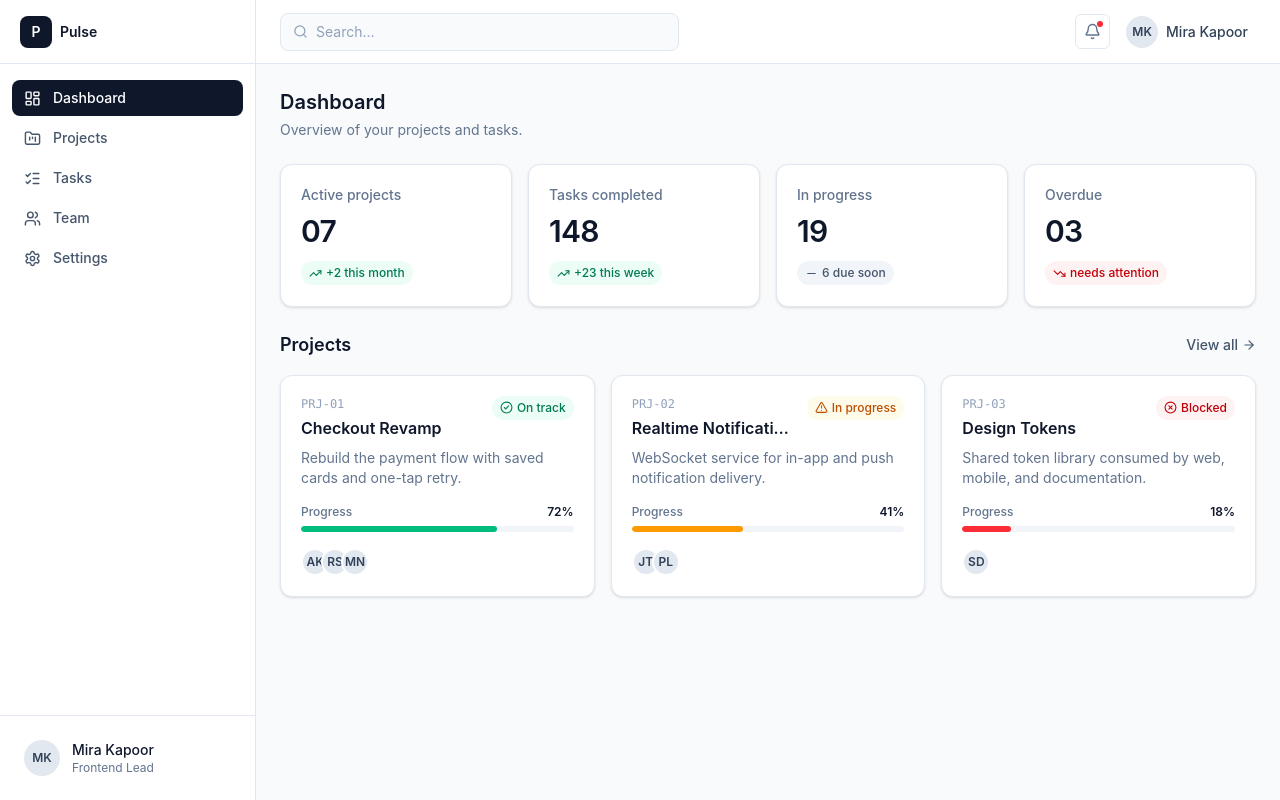
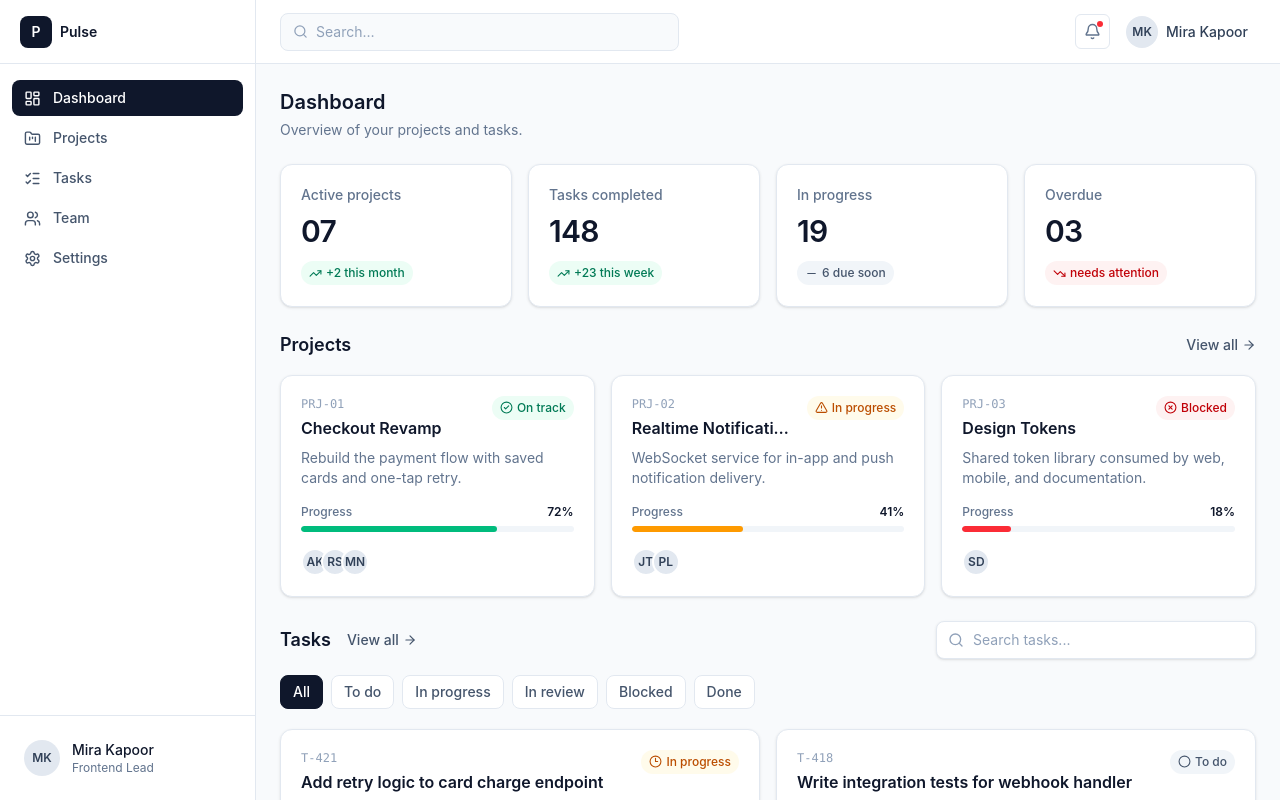
Before and after one commit to duttaanirban/Nexa, a React app in the folder Frontend/: page / in a window 1280 px wide. Built offline with nearby package versions, Linux system fonts and the light colour scheme; the HTML template or start-up script is replaced by a standard one.

Commit message:
feat: add task search and filtering

```diff
--- /dev/null
+++ b/Frontend/src/components/dashboard/TaskCard.jsx
@@ -0,0 +1,169 @@
+import {
+  AlertCircle,
+  ArrowDown,
+  CalendarDays,
+  CheckCircle2,
+  Circle,
+  Clock3,
+  Info,
+  XCircle,
+} from "lucide-react";
+import {
+  TASK_PRIORITIES,
+  TASK_STATUS,
+} from "../../data/mockData";
+
+/**
+ * Maps priority variants to their visual treatment.
+ * The priority data itself remains in mockData.js.
+ */
+const PRIORITY_STYLES = {
+  danger: {
+    icon: AlertCircle,
+    className: "bg-red-50 text-red-700",
+    label: "High priority",
+  },
+  warning: {
+    icon: Clock3,
+    className: "bg-amber-50 text-amber-700",
+    label: "Medium priority",
+  },
+  neutral: {
+    icon: ArrowDown,
+    className: "bg-slate-100 text-slate-600",
+    label: "Low priority",
+  },
+};
+
+/**
+ * Maps status variants to icons.
+ * Colors and labels come from TASK_STATUS in mockData.js.
+ */
+const STATUS_ICONS = {
+  success: CheckCircle2,
+  warning: Clock3,
+  info: Info,
+  danger: XCircle,
+  neutral: Circle,
+};
+
+/**
+ * TaskCard
+ *
+ * Renders one task summary using only the supplied task data.
+ *
+ * Props:
+ * - task: {
+ *     id: string
+ *     title: string
+ *     project: string
+ *     assignee: string
+ *     due: string
+ *     priority: string
+ *     status: string
+ *   }
+ */
+export default function TaskCard({ task = {} }) {
+  const {
+    id = "No ID",
+    title = "Untitled task",
+    project = "No project",
+    assignee = "NA",
+    due = "No due date",
+    priority = "Unspecified",
+    status,
+  } = task;
+
+  const priorityDetails = TASK_PRIORITIES[priority] ?? {
+    variant: "neutral",
+  };
+
+  const priorityStyle =
+    PRIORITY_STYLES[priorityDetails.variant] ??
+    PRIORITY_STYLES.neutral;
+
+  const statusDetails = TASK_STATUS[status] ?? {
+    label: status || "Unknown status",
+    variant: "neutral",
+  };
+
+  const StatusIcon =
+    STATUS_ICONS[statusDetails.variant] ?? STATUS_ICONS.neutral;
+
+  const PriorityIcon = priorityStyle.icon;
+
+  return (
+    <article
+      className="rounded-xl border border-slate-200 bg-white p-4 shadow-sm transition-shadow hover:shadow-md sm:p-5"
+      aria-labelledby={`task-title-${id}`}
+    >
+      {/* Task heading */}
+      <div className="flex items-start justify-between gap-3">
+        <div className="min-w-0">
+          <p className="font-mono text-xs text-slate-400">
+            {id}
+          </p>
+
+          <h3
+            id={`task-title-${id}`}
+            className="mt-1 text-base font-semibold text-slate-900"
+          >
+            {title}
+          </h3>
+
+          <p className="mt-1 truncate text-sm text-slate-500">
+            {project}
+          </p>
+        </div>
+
+        {/* Status */}
+        <span
+          className={`inline-flex shrink-0 items-center gap-1 rounded-full px-2 py-1 text-xs font-medium ${
+            statusDetails.variant === "success"
+              ? "bg-emerald-50 text-emerald-700"
+              : statusDetails.variant === "warning"
+                ? "bg-amber-50 text-amber-700"
+                : statusDetails.variant === "info"
+                  ? "bg-blue-50 text-blue-700"
+                  : statusDetails.variant === "danger"
+                    ? "bg-red-50 text-red-700"
+                    : "bg-slate-100 text-slate-600"
+          }`}
+        >
+          <StatusIcon size={13} aria-hidden="true" />
+          {statusDetails.label}
+        </span>
+      </div>
+
+      {/* Task metadata */}
+      <div className="mt-4 flex flex-wrap items-center gap-x-4 gap-y-2 text-sm text-slate-500">
+        {/* Assignee */}
+        <div className="inline-flex items-center gap-2">
+          <span
+            className="flex h-7 w-7 items-center justify-center rounded-full bg-slate-100 text-xs font-semibold text-slate-700"
+            aria-hidden="true"
+          >
+            {assignee}
+          </span>
+
+          <span>{assignee}</span>
+        </div>
+
+        {/* Due date */}
+        <span className="inline-flex items-center gap-1.5">
+          <CalendarDays size={15} aria-hidden="true" />
+          <span>{due}</span>
+        </span>
+
+        {/* Priority */}
+        <span
+          className={`inline-flex items-center gap-1.5 rounded-full px-2 py-1 text-xs font-medium ${priorityStyle.className}`}
+          aria-label={priorityStyle.label}
+        >
+          <PriorityIcon size={13} aria-hidden="true" />
+          <span>{priority}</span>
+        </span>
+      </div>
+    </article>
+  );
+}
--- /dev/null
+++ b/Frontend/src/components/dashboard/TaskSection.jsx
@@ -0,0 +1,162 @@
+import { useState } from "react";
+import { Search, ArrowRight, ListChecks } from "lucide-react";
+import TaskCard from "./TaskCard";
+
+/**
+ * TaskSection
+ *
+ * Dashboard section for displaying, searching, and filtering tasks.
+ *
+ * Props:
+ * - tasks: Array of task objects
+ * - filters: Array<{ value: string, label: string }>
+ */
+export default function TaskSection({
+  tasks = [],
+  filters = [],
+}) {
+  const [searchQuery, setSearchQuery] = useState("");
+  const [selectedFilter, setSelectedFilter] = useState("all");
+
+  const normalizedQuery = searchQuery.trim().toLowerCase();
+
+  const filteredTasks = tasks.filter((task) => {
+    const matchesFilter =
+      selectedFilter === "all" ||
+      task.status === selectedFilter;
+
+    const searchableText = [
+      task.title,
+      task.project,
+      task.id,
+      task.assignee,
+    ]
+      .filter(Boolean)
+      .join(" ")
+      .toLowerCase();
+
+    return (
+      matchesFilter &&
+      searchableText.includes(normalizedQuery)
+    );
+  });
+
+  return (
+    <section
+      aria-labelledby="tasks-heading"
+      className="flex flex-col gap-4"
+    >
+      {/* Section header */}
+      <div className="flex flex-col gap-3 lg:flex-row lg:items-center lg:justify-between">
+        <div className="flex items-center justify-between gap-4">
+          <h2
+            id="tasks-heading"
+            className="text-lg font-semibold text-slate-900"
+          >
+            Tasks
+          </h2>
+
+          <button
+            type="button"
+            className="inline-flex items-center gap-1 text-sm font-medium text-slate-600 transition-colors hover:text-slate-900 focus-visible:outline focus-visible:outline-2 focus-visible:outline-offset-2 focus-visible:outline-slate-400"
+            aria-label="View all tasks"
+          >
+            View all
+            <ArrowRight
+              size={14}
+              aria-hidden="true"
+            />
+          </button>
+        </div>
+
+        {/* Search */}
+        <label className="relative block w-full lg:max-w-xs">
+          <span className="sr-only">
+            Search tasks
+          </span>
+
+          <Search
+            size={16}
+            aria-hidden="true"
+            className="pointer-events-none absolute left-3 top-1/2 -translate-y-1/2 text-slate-400"
+          />
+
+          <input
+            type="search"
+            value={searchQuery}
+            onChange={(event) =>
+              setSearchQuery(event.target.value)
+            }
+            placeholder="Search tasks..."
+            className="w-full rounded-lg border border-slate-200 bg-white py-2 pl-9 pr-3 text-sm text-slate-900 shadow-sm outline-none placeholder:text-slate-400 transition focus:border-slate-400 focus:ring-2 focus:ring-slate-200"
+          />
+        </label>
+      </div>
+
+      {/* Filters */}
+      {filters.length > 0 && (
+        <div
+          className="flex gap-2 overflow-x-auto pb-1"
+          aria-label="Task filters"
+        >
+          {filters.map((filter) => {
+            const isSelected =
+              filter.value === selectedFilter;
+
+            return (
+              <button
+                key={filter.value}
+                type="button"
+                aria-pressed={isSelected}
+                onClick={() =>
+                  setSelectedFilter(filter.value)
+                }
+                className={`shrink-0 rounded-lg border px-3 py-1.5 text-sm font-medium transition-colors focus-visible:outline focus-visible:outline-2 focus-visible:outline-offset-2 focus-visible:outline-slate-400 ${
+                  isSelected
+                    ? "border-slate-900 bg-slate-900 text-white"
+                    : "border-slate-200 bg-white text-slate-600 hover:border-slate-300 hover:text-slate-900"
+                }`}
+              >
+                {filter.label}
+              </button>
+            );
+          })}
+        </div>
+      )}
+
+      {/* Task list / empty state */}
+      {filteredTasks.length > 0 ? (
+        <div className="grid grid-cols-1 gap-4 lg:grid-cols-2">
+          {filteredTasks.map((task) => (
+            <TaskCard
+              key={task.id}
+              task={task}
+            />
+          ))}
+        </div>
+      ) : (
+        <div className="flex flex-col items-center justify-center gap-3 rounded-xl border border-dashed border-slate-300 bg-white px-6 py-12 text-center">
+          <div className="flex h-10 w-10 items-center justify-center rounded-full bg-slate-100">
+            <ListChecks
+              size={18}
+              className="text-slate-400"
+              aria-hidden="true"
+            />
+          </div>
+
+          <p className="text-sm font-medium text-slate-700">
+            {tasks.length === 0
+              ? "No tasks yet"
+              : "No matching tasks"}
+          </p>
+
+          <p className="max-w-sm text-sm text-slate-500">
+            {tasks.length === 0
+              ? "Tasks will appear here when they are added."
+              : "Try a different search term or task filter."}
+          </p>
+        </div>
+      )}
+    </section>
+  );
+}
--- a/Frontend/src/pages/Dashboard.jsx
+++ b/Frontend/src/pages/Dashboard.jsx
@@ -1,6 +1,7 @@
-import { PROJECTS, STATS } from "../data/mockData.js";
+import { PROJECTS, STATS, TASKS, TASK_FILTERS, } from "../data/mockData.js";
 import StatsGrid from "../components/dashboard/Statsgrid.jsx";
 import ProjectSection from "../components/dashboard/ProjectSection";
+import TaskSection from "../components/dashboard/TaskSection";
 
 /**
  * Dashboard
@@ -27,6 +28,12 @@ export default function Dashboard() {
       <StatsGrid stats={STATS} />
 
       <ProjectSection projects={PROJECTS} />
+
+      {/* Tasks */}
+      <TaskSection
+        tasks={TASKS}
+        filters={TASK_FILTERS}
+    />
     </div>
   );
 }
```
